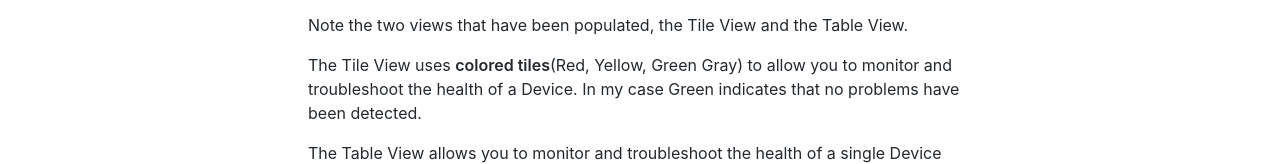
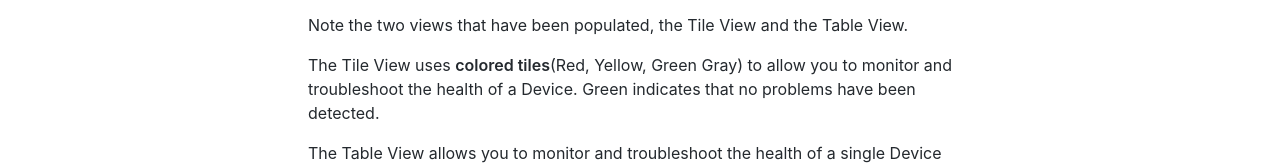
Before and after one commit to damianoneill/healthbot, a plain HTML site: page docs/quickstart.html in a window 1280 px wide. Shown: the part 8305-8469 px from the top of the page. Drawn offline with nearby package versions, Linux system fonts and the light colour scheme.

Commit message:
Deploy website
Deploy website version based on 4dd864e9ccb56fc57a4b179dd99c641d355f0c04

```diff
--- a/docs/quickstart.html
+++ b/docs/quickstart.html
@@ -132,7 +132,7 @@ Device drop-down: R1
 </code></pre>
 <p><img src="/healthbot/docs/assets/monitor/device-group-health.png" alt="Device Group Health"></p>
 <p>Note the two views that have been populated, the Tile View and the Table View.</p>
-<p>The Tile View uses <strong>colored tiles</strong>(Red, Yellow, Green Gray) to allow you to monitor and troubleshoot the health of a Device. In my case Green indicates that no problems have been detected.</p>
+<p>The Tile View uses <strong>colored tiles</strong>(Red, Yellow, Green Gray) to allow you to monitor and troubleshoot the health of a Device. Green indicates that no problems have been detected.</p>
 <p>The Table View allows you to monitor and troubleshoot the health of a single Device based on HealthBot data provided in a <strong>customizable table</strong>. You can see from the screenshot that the chosen playbook includes information on System processes for e.g. CPU Utilization.</p>
 <p>Additional information is available in the <a href="https://www.juniper.net/documentation/en_US/healthbot/topics/task/healthbot-monitoring-health.html">Device, Device Group and Network Group</a> section of the User Guide.</p>
 </span></div></article></div><div class="docs-prevnext"><a class="docs-prev button" href="/healthbot/docs/intro"><span class="arrow-prev">← </span><span>Overview</span></a></div></div></div><nav class="onPageNav"><ul class="toc-headings"><li><a href="#provision">Provision</a></li><li><a href="#register">Register</a></li><li><a href="#group">Group</a></li><li><a href="#instantiate">Instantiate</a></li><li><a href="#monitor">Monitor</a></li></ul></nav></div><footer class="nav-footer" id="footer"><section class="sitemap"><a href="/healthbot/" class="nav-home"><img src="/healthbot/img/favicon.ico" alt="Juniper HealthBot" width="66" height="58"/></a><div><h5>Docs</h5><a href="/healthbot/docs/en/quickstart.html">Quickstart</a></div></section><section class="copyright">Copyright © 2019 Damian ONeill</section></footer></div></body></html>
```
Also changed, not shown: docs/quickstart/index.html (+1 -1 lines).
